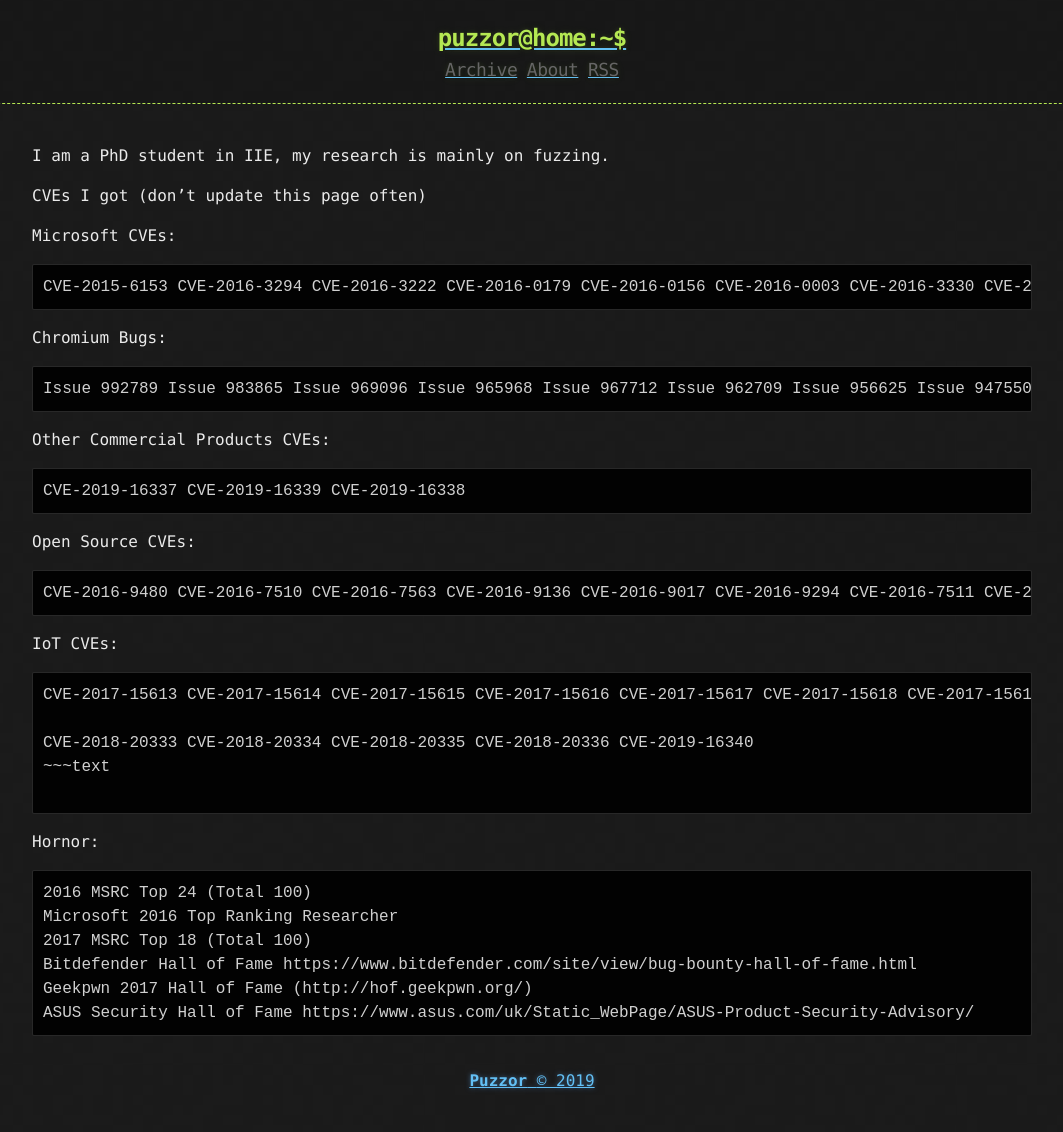
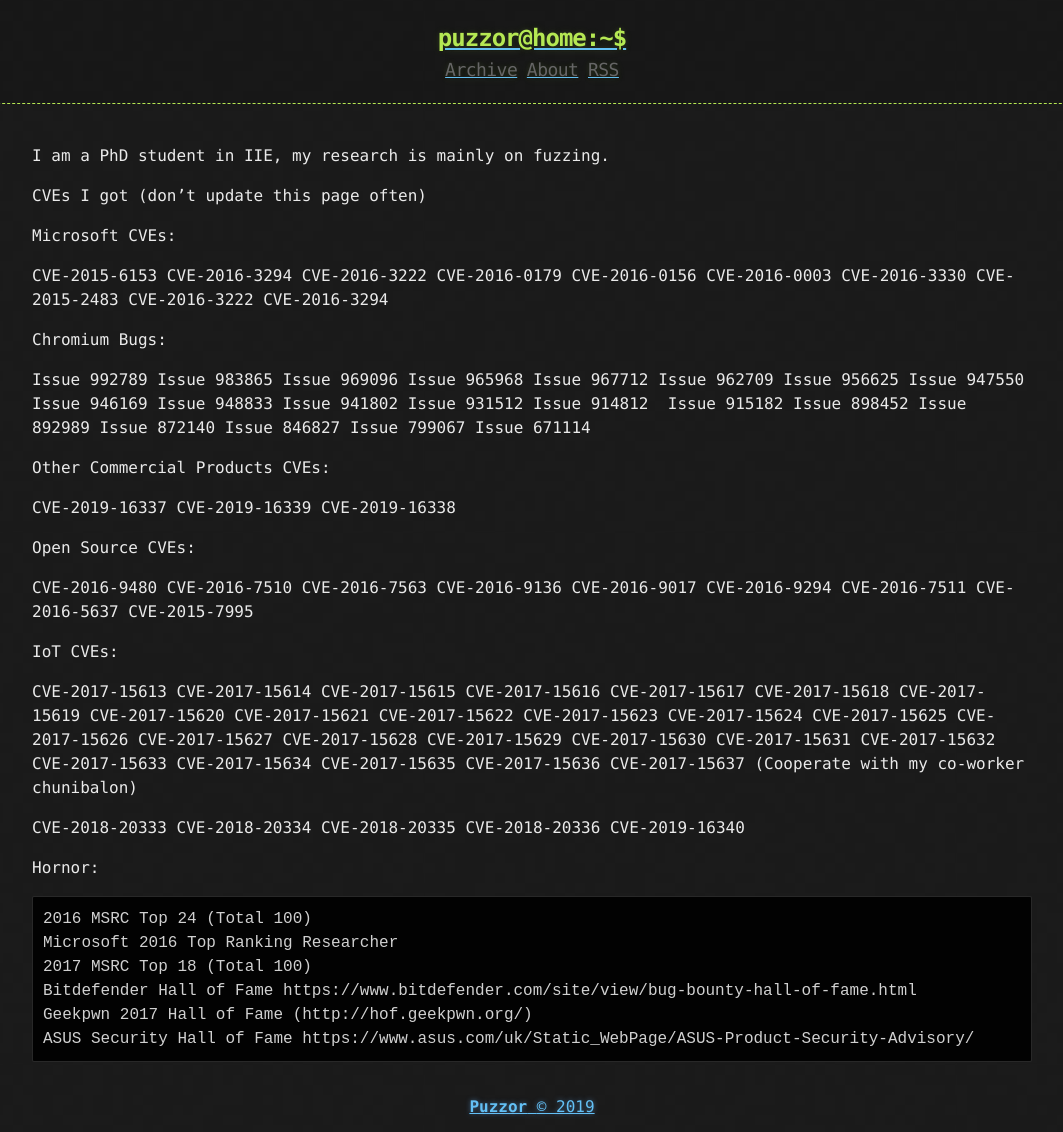
Before and after one commit to Puzzor/puzzor.github.io, a Jekyll site: the page built from about.md, in a window 1280 px wide. Shown: the whole page, without its empty margins (108-1171 px from the left). Built offline with Jekyll 4.4.1, drawn with Linux system fonts in a browser that asks for light colours; before the commit the page ends 1106 px from its top, so only the background shows below that.

Commit message:
update about format

```diff
--- a/about.md
+++ b/about.md
@@ -8,33 +8,30 @@
 CVEs I got (don't update this page often)
 
 Microsoft CVEs:
-~~~text
+
 CVE-2015-6153 CVE-2016-3294 CVE-2016-3222 CVE-2016-0179 CVE-2016-0156 CVE-2016-0003 CVE-2016-3330 CVE-2015-2483 CVE-2016-3222 CVE-2016-3294
-~~~
 
 Chromium Bugs:
-~~~text
+
 Issue 992789 Issue 983865 Issue 969096 Issue 965968 Issue 967712 Issue 962709 Issue 956625 Issue 947550 Issue 946169 Issue 948833 Issue 941802 Issue 931512 Issue 914812  Issue 915182 Issue 898452 Issue 892989 Issue 872140 Issue 846827 Issue 799067 Issue 671114
-~~~
+
 
 Other Commercial Products CVEs:
-~~~text
+
 CVE-2019-16337 CVE-2019-16339 CVE-2019-16338
-~~~
+
 
 Open Source CVEs:
-~~~text
+
 CVE-2016-9480 CVE-2016-7510 CVE-2016-7563 CVE-2016-9136 CVE-2016-9017 CVE-2016-9294 CVE-2016-7511 CVE-2016-5637 CVE-2015-7995
-~~~
+
 
 IoT CVEs:
-~~~text
+
 CVE-2017-15613 CVE-2017-15614 CVE-2017-15615 CVE-2017-15616 CVE-2017-15617 CVE-2017-15618 CVE-2017-15619 CVE-2017-15620 CVE-2017-15621 CVE-2017-15622 CVE-2017-15623 CVE-2017-15624 CVE-2017-15625 CVE-2017-15626 CVE-2017-15627 CVE-2017-15628 CVE-2017-15629 CVE-2017-15630 CVE-2017-15631 CVE-2017-15632 CVE-2017-15633 CVE-2017-15634 CVE-2017-15635 CVE-2017-15636 CVE-2017-15637 (Cooperate with my co-worker chunibalon)
 
 CVE-2018-20333 CVE-2018-20334 CVE-2018-20335 CVE-2018-20336 CVE-2019-16340
-~~~text
 
-~~~
 
 Hornor:
 ~~~text
```
